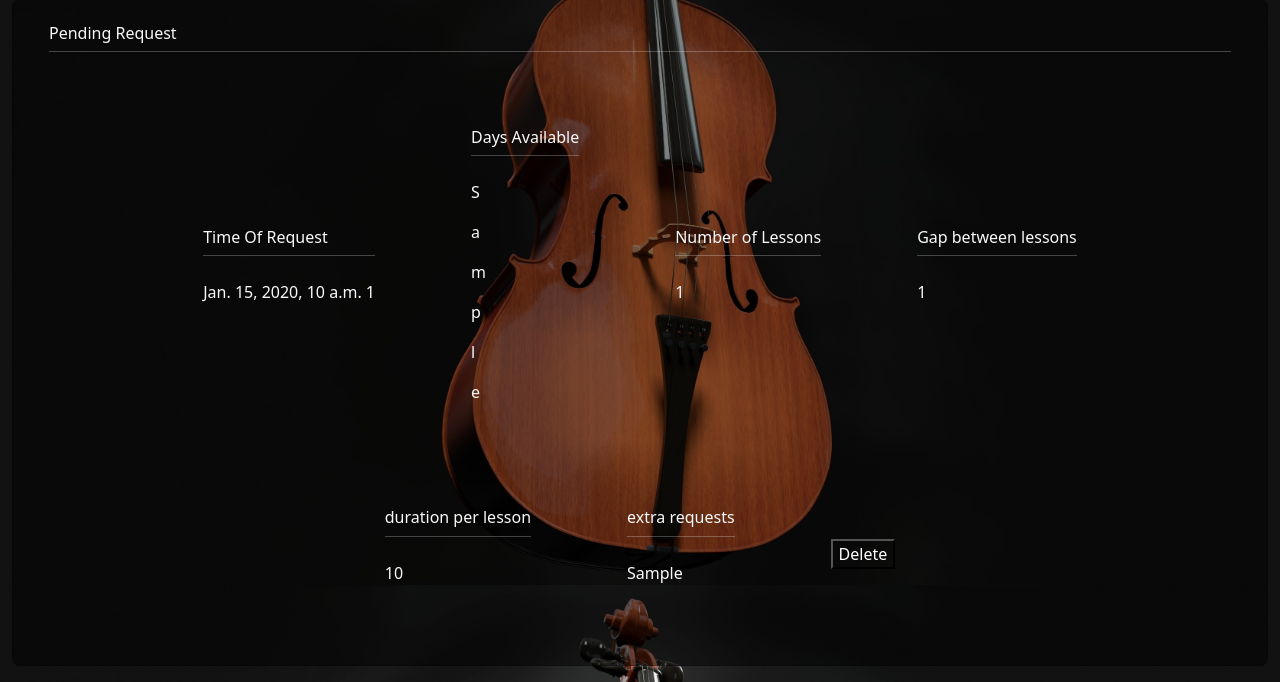
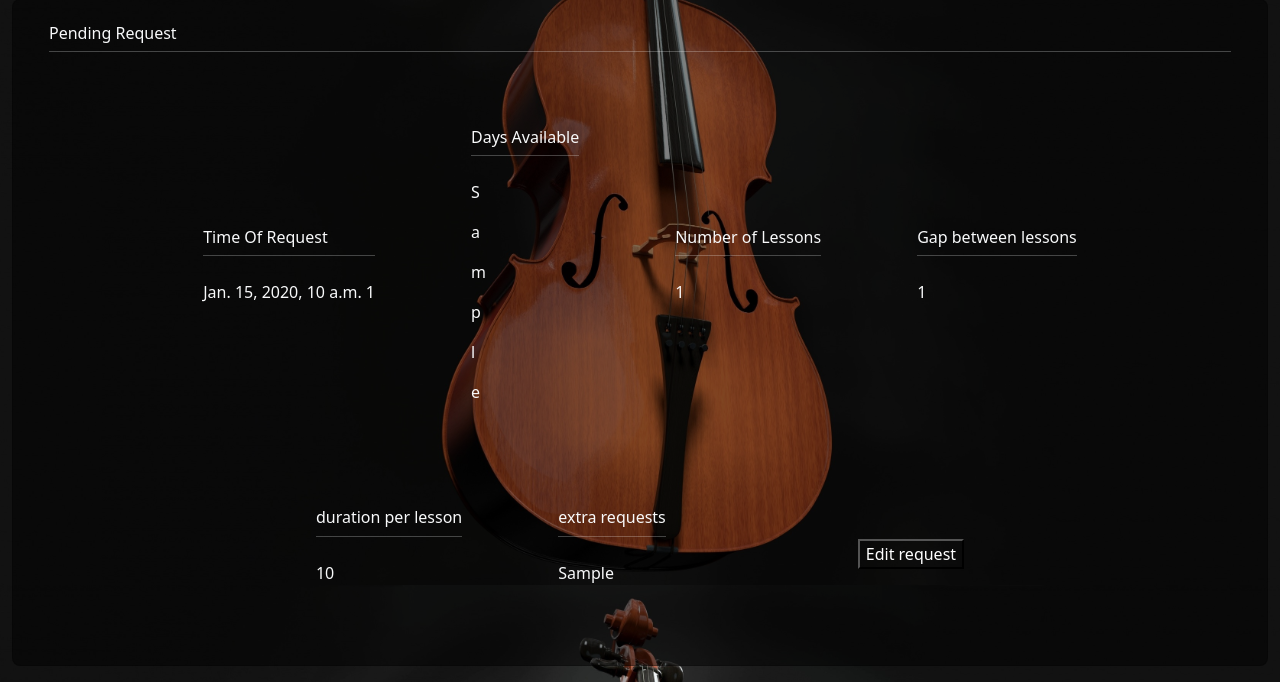
Before and after one commit to Mudssy/Hornet, a Django app: page /booked_lessons/ in a window 1280 px wide. Shown: the part 215-897 px from the top of the page. Run offline with Django 4.2, Linux system fonts and the light colour scheme; a user stored in the database is signed in; tables that the repository leaves empty hold one stand-in row (values such as "Sample post").

Commit message:
Students can edit requests

```diff
--- a/lessons/templates/partials/show_request.html
+++ b/lessons/templates/partials/show_request.html
@@ -42,16 +42,16 @@
                 <div class=" card bg-transparent bg-opacity-75 border-0 mb-3 m-4 p-4">
                     <form action="{% url 'delete_request' %}" method="post">
                         {% csrf_token %}
-                        <button type='submit' class="bg-transparent text-white" name="request_id" value="{{request.id}}"> Delete </button>
+                        {% if not request.is_booked %}
+                            <button type='submit' class="bg-transparent text-white" name="id" value="{{request.id}}"> Delete </button>
+                        {% endif %}
                     </form>
                 </div>
-                {% if user.account_type == 3 or user.account_type == 4 %}
                 <div class=" card bg-transparent bg-opacity-75 border-0 mb-3 m-4 p-4">
                     <form action="{% url 'edit_request' %}" method="get">
-                        <button type='submit' class="bg-transparent text-white" name="request_id" value="{{request.id}}"> Edit request </button>
+                        <button type='submit' class="bg-transparent text-white" name="id" value="{{request.id}}"> Edit request </button>
                     </form>
                 </div>
-                {% endif %}
             </div>
         </div>
 
--- a/lessons/views.py
+++ b/lessons/views.py
@@ -90,7 +90,6 @@ def show_all_requests(request):
     return render(request, 'show_all_requests.html', {'requests': all_requests})
 
 
-@student_prohibited
 @teacher_prohibited
 def edit_request(request):
     approve_permissions = request.user.account_type == 3 or request.user.account_type == 4
@@ -112,8 +111,8 @@ def edit_request(request):
             return redirect('show_all_requests')
 
     else:
-        lesson_request = LessonRequest.objects.get(id=request.GET.get('request_id'))
-        form = RequestLessonsForm(instance=lesson_request)
+        lesson_request = LessonRequest.objects.get(id=request.GET.get('id'))
+        form = RequestLessonsForm(instance=lesson_request, approve_permissions=approve_permissions)
         id = request.GET.get('id')
 
     return render(request, 'edit_request.html', {'form': form, 'request_id': id})
```
Also changed, not shown: lessons/forms.py (+16 -5 lines), lessons/tests/test_views/test_edit_request_view.py (+1 -1 lines).
